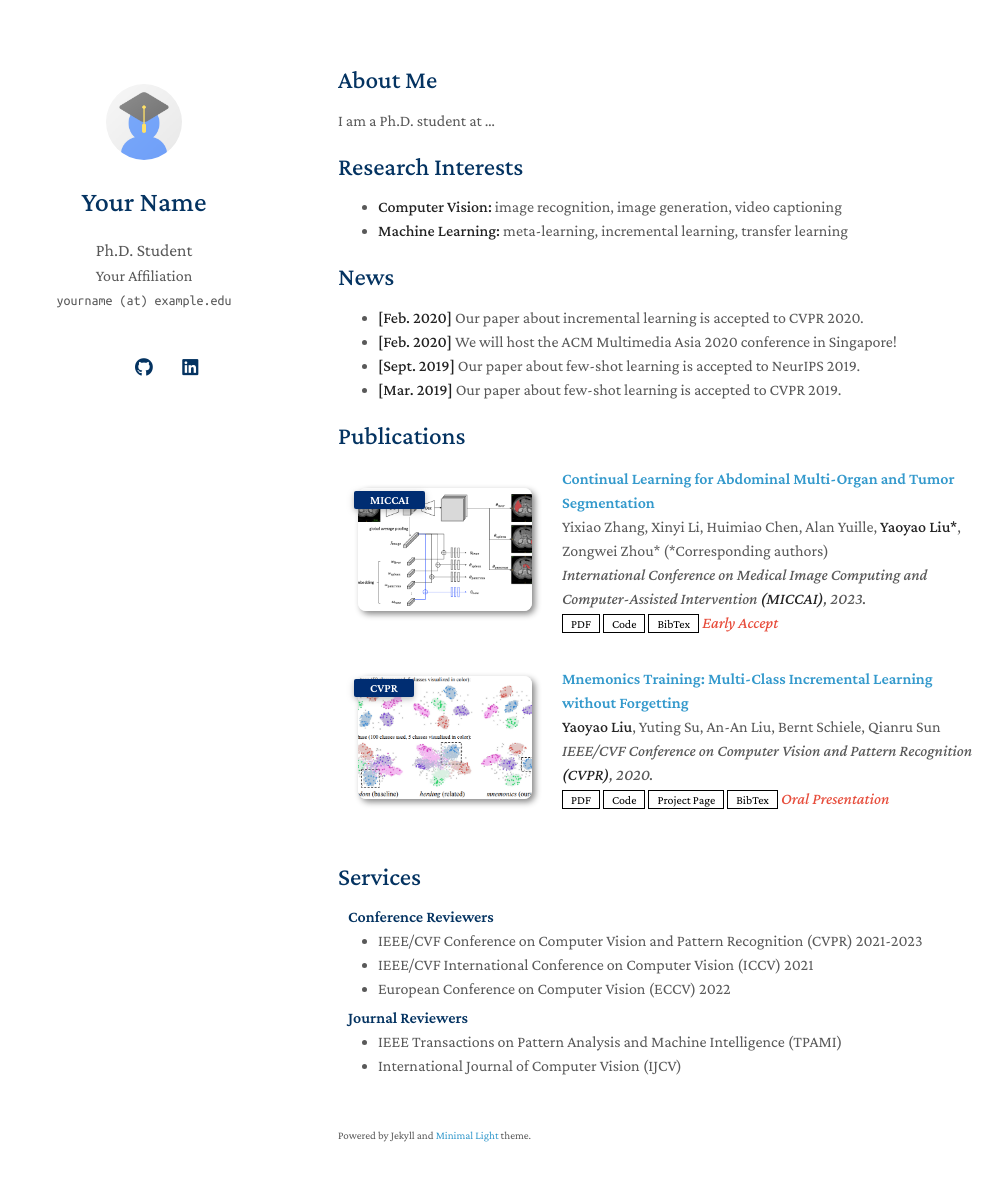
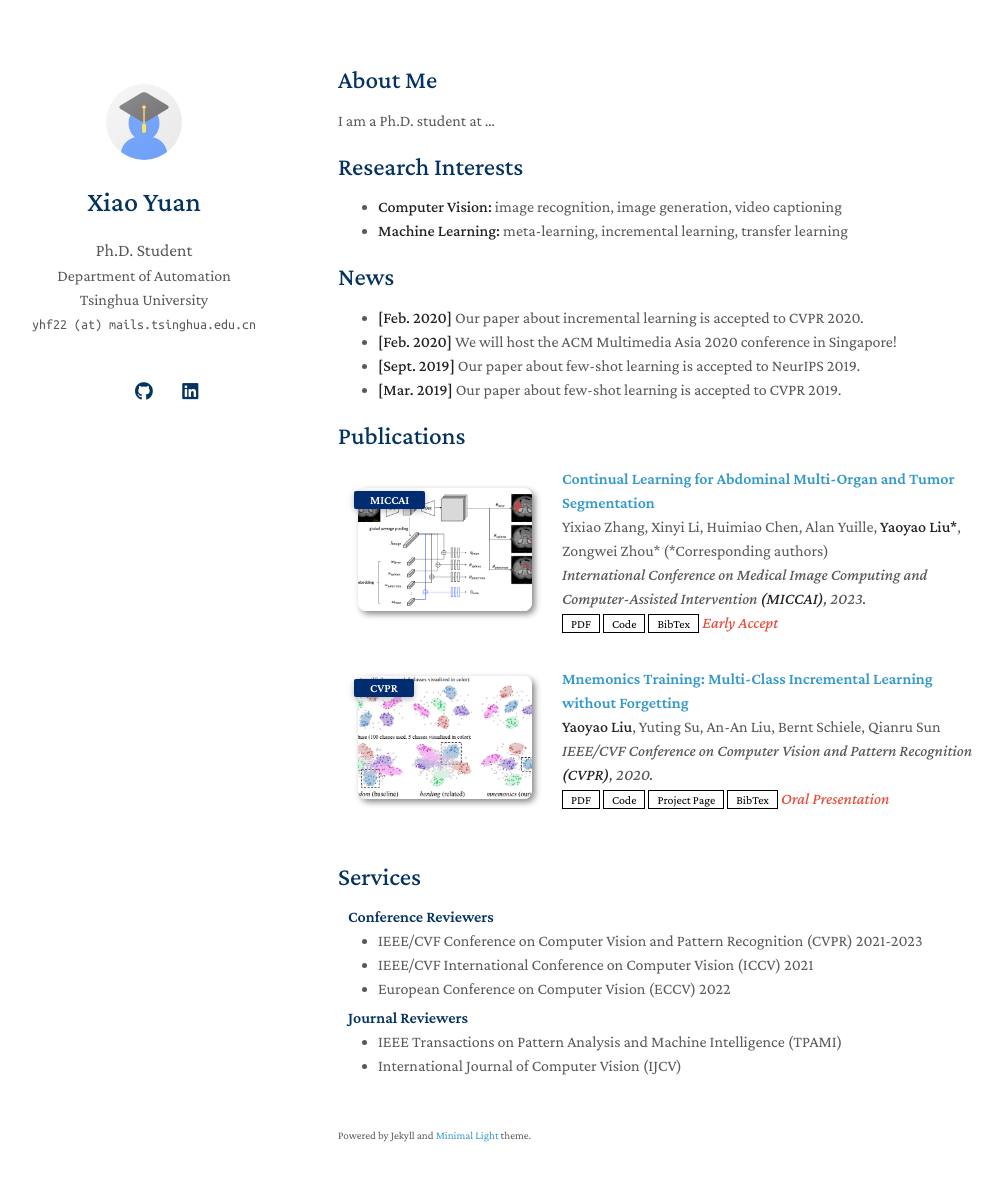
Before and after one commit to Xyz-yuanhf/Xyz-yuanhf.github.io, a Jekyll site: the page built from index.md, in a window 1280 px wide and 1216 px high. Shown: the top 1181 px of the window, without its empty margins (132-1135 px from the left). Built offline with Jekyll 4.4.1, drawn with Linux system fonts in a browser that asks for light colours; a style sheet for code colours, icons or effects is not loaded; our own code applies the rules of GitHub Pages for plain Markdown files.

Commit message:
Update _config.yml

```diff
--- a/_config.yml
+++ b/_config.yml
@@ -1,8 +1,8 @@
 # Basic Information
-title: Your Name
+title: Xiao Yuan
 position: Ph.D. Student
-affiliation: Your Affiliation
-email: yourname (at) example.edu
+affiliation: Department of Automation Tsinghua University
+email: yhf22 (at) mails.tsinghua.edu.cn
 
 # Search Engine Optimization (SEO)
 # The following information is used to improve the website traffic from search engines, e.g., Google.
```
